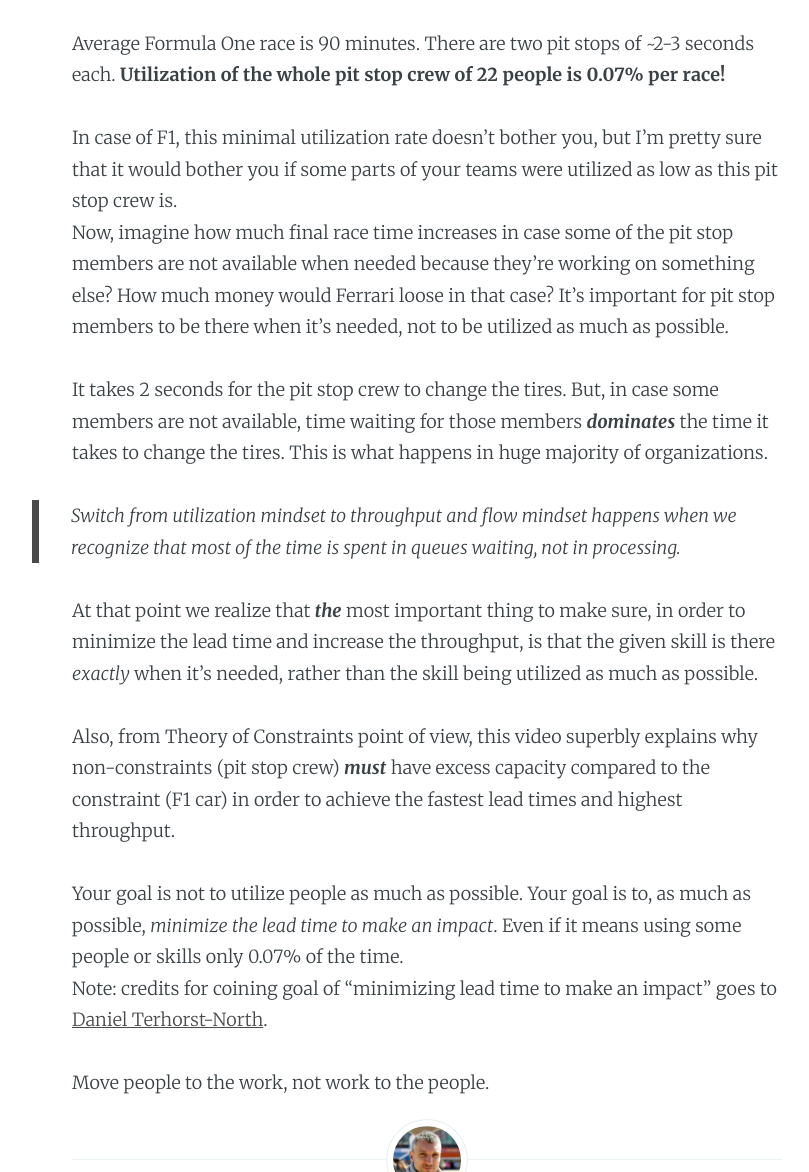
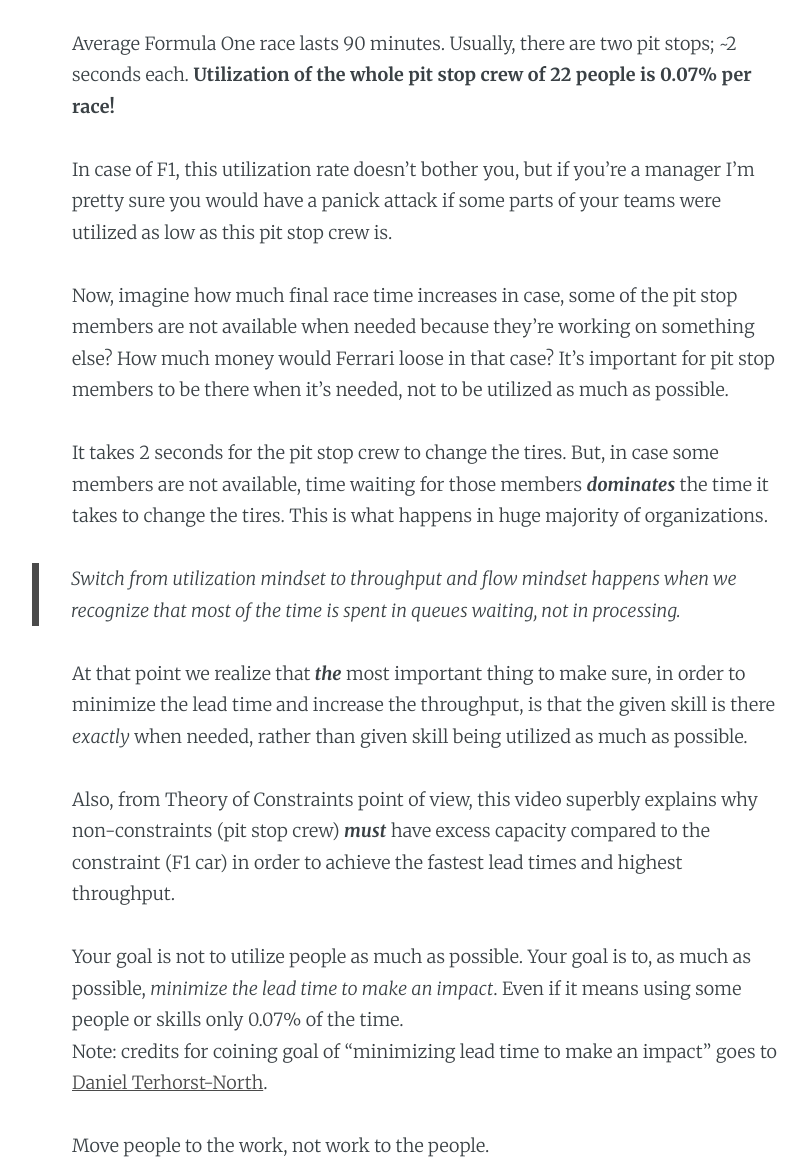
Before and after one commit to dragan-stepanovic/dragan-stepanovic.github.io, a Jekyll site: the page built from _posts/2020-01-14-formula-one-toc.md, in a window 1280 px wide and 1400 px high, scrolled down 508 px, cut to the strip 228-1400 px from the top of the window. Shown: the whole strip, without its empty margins (213-1022 px from the left). Built offline with Jekyll 4.4.1, drawn with Linux system fonts in a browser that asks for light colours.

Commit message:
post updated

```diff
--- a/_posts/2020-01-14-formula-one-toc.md
+++ b/_posts/2020-01-14-formula-one-toc.md
@@ -5,17 +5,18 @@ title:  "Most of the time is spent in queues waiting, not in processing"
 
 <iframe width="560" height="315" src="https://www.youtube.com/embed/aHSUp7msCIE" frameborder="0" allow="accelerometer; autoplay; encrypted-media; gyroscope; picture-in-picture" allowfullscreen></iframe>
 
-Average Formula One race is 90 minutes. There are two pit stops of ~2-3 seconds each. __Utilization of the whole pit stop crew of 22 people is 0.07% per race!__
+Average Formula One race lasts 90 minutes. Usually, there are two pit stops; ~2 seconds each. __Utilization of the whole pit stop crew of 22 people is 0.07% per race!__
 
-In case of F1, this minimal utilization rate doesn't bother you, but I'm pretty sure that it would bother you if some parts of your teams were utilized as low as this pit stop crew is.
-Now, imagine how much final race time increases in case some of the pit stop members are not available when needed because they're working on something else? How much money would Ferrari loose in that case?
+In case of F1, this utilization rate doesn't bother you, but if you're a manager I'm pretty sure you would have a panick attack if some parts of your teams were utilized as low as this pit stop crew is.
+
+Now, imagine how much final race time increases in case, some of the pit stop members are not available when needed because they're working on something else? How much money would Ferrari loose in that case?
 It's important for pit stop members to be there when it's needed, not to be utilized as much as possible.
 
 It takes 2 seconds for the pit stop crew to change the tires. But, in case some members are not available, time waiting for those members **_dominates_** the time it takes to change the tires. This is what happens in huge majority of organizations.
 
->Switch from utilization mindset to throughput and flow mindset happens when we recognize that most of the time is spent in queues waiting, not in processing.
+> Switch from utilization mindset to throughput and flow mindset happens when we recognize that most of the time is spent in queues waiting, not in processing.
 
-At that point we realize that **_the_** most important thing to make sure, in order to minimize the lead time and increase the throughput, is that the given skill is there _exactly_ when it's needed, rather than the skill being utilized as much as possible.
+At that point we realize that **_the_** most important thing to make sure, in order to minimize the lead time and increase the throughput, is that the given skill is there _exactly_ when needed, rather than given skill being utilized as much as possible.
 
 Also, from Theory of Constraints point of view, this video superbly explains why non-constraints (pit stop crew) **_must_** have excess capacity compared to the constraint (F1 car) in order to achieve the fastest lead times and highest throughput.
 
```
